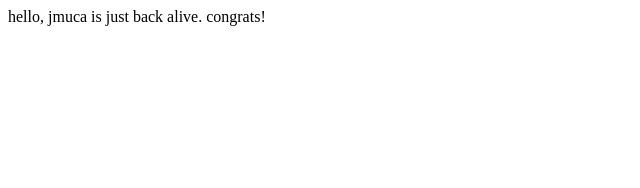
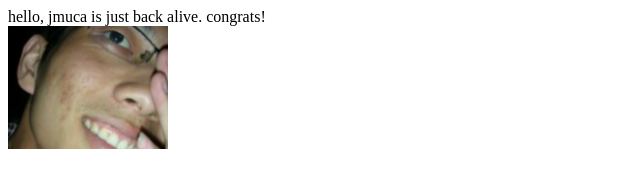
Before and after one commit to clbajs/jmuca, a plain HTML site: page index.html in a window 1280 px wide. Shown: the whole page, without its empty margins (0-640 px from the left). Drawn offline with Linux system fonts and the light colour scheme.

Commit message:
add a pic ;)

```diff
--- a/index.html
+++ b/index.html
@@ -1,2 +1,4 @@
 hello, jmuca is just back alive.
 congrats!
+<br>
+<img src="./Xnip2024-02-19_11-43-56.jpg" style="width:10em;">
```
Also changed, not shown: Xnip2024-02-19_11-43-56.jpg (added).
